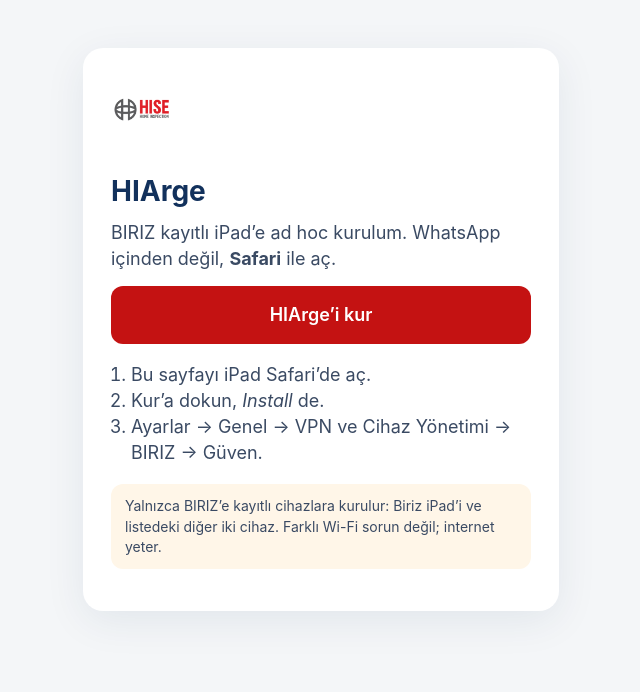
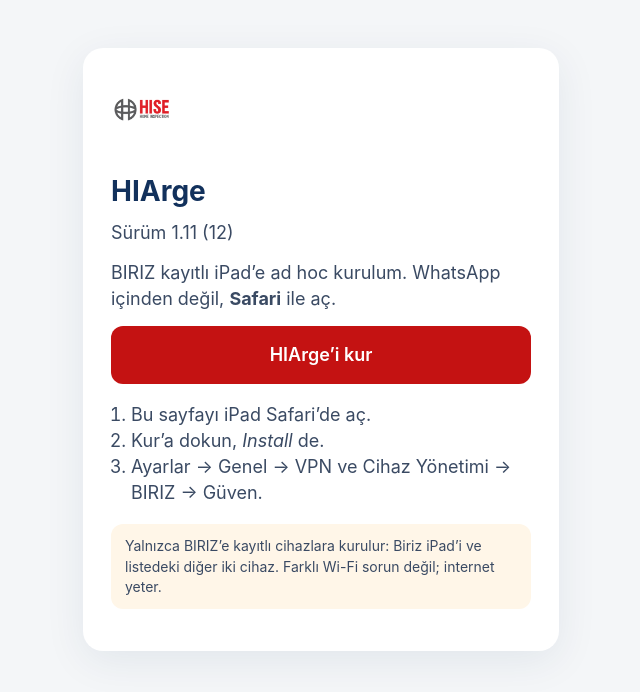
Before and after one commit to Biriz-Yazilim/himobil-ota, a plain HTML site: page index.html in a window 1280 px wide. Shown: the whole page, without its empty margins (319-959 px from the left). Drawn offline with Linux system fonts and the light colour scheme.

Commit message:
Publish HIArge 1.11 ad hoc IPA.
Co-authored-by: Cursor <cursoragent@cursor.com>

```diff
--- a/index.html
+++ b/index.html
@@ -20,6 +20,7 @@
   <main>
     <img class="icon" src="icon-512.png" alt="HIArge">
     <h1>HIArge</h1>
+    <p>Sürüm 1.11 (12)</p>
     <p>BIRIZ kayıtlı iPad’e ad hoc kurulum. WhatsApp içinden değil, <strong>Safari</strong> ile aç.</p>
     <p><a class="install" id="install" href="#">HIArge’i kur</a></p>
     <ol>
```
Also changed, not shown: 2 other files.
